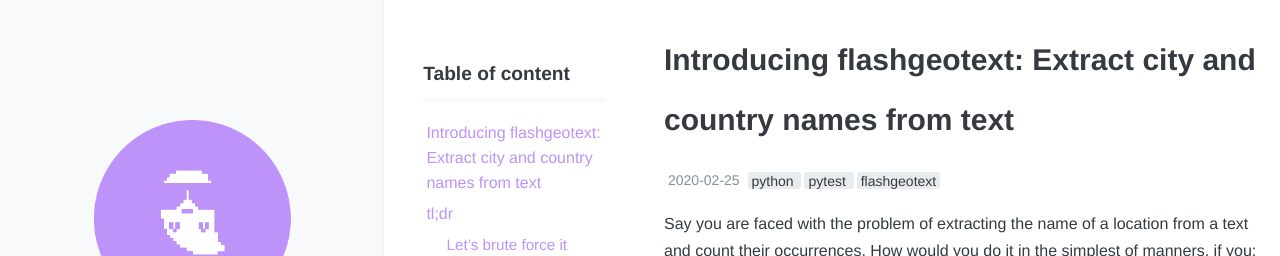
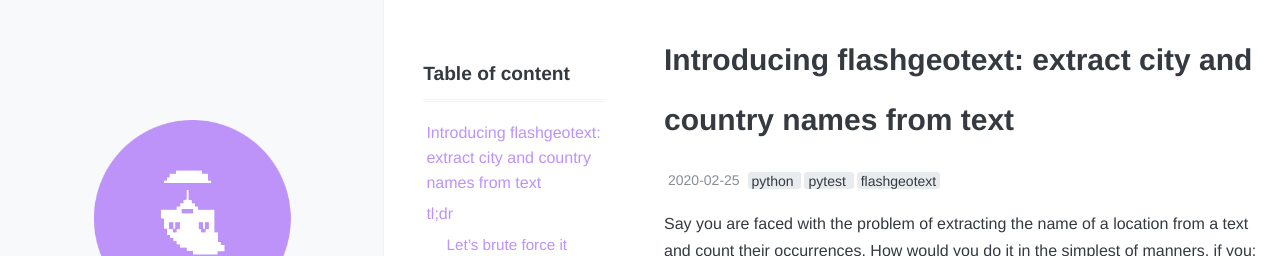
Before and after one commit to iwpnd/iwpnd.github.io, a Jekyll site: the page built from _posts/2020-02-26-flashgeotext-library.markdown, in a window 1280 px wide and 900 px high. Shown: the top 256 px of the window. Built offline with Jekyll 4.4.1, drawn with Linux system fonts in a browser that asks for light colours; comment, search, counter and statistics services are not loaded.

Commit message:
changed headline a little

```diff
--- a/_posts/2020-02-26-flashgeotext-library.markdown
+++ b/_posts/2020-02-26-flashgeotext-library.markdown
@@ -1,6 +1,6 @@
 ---
 layout: post
-title: Introducing flashgeotext&#58; Extract city and country names from text
+title: Introducing flashgeotext&#58; extract city and country names from text
 tags: [python, pytest, flashgeotext]
 categories: python library
 date: 2020-02-25 10:13:37 +0200
```
